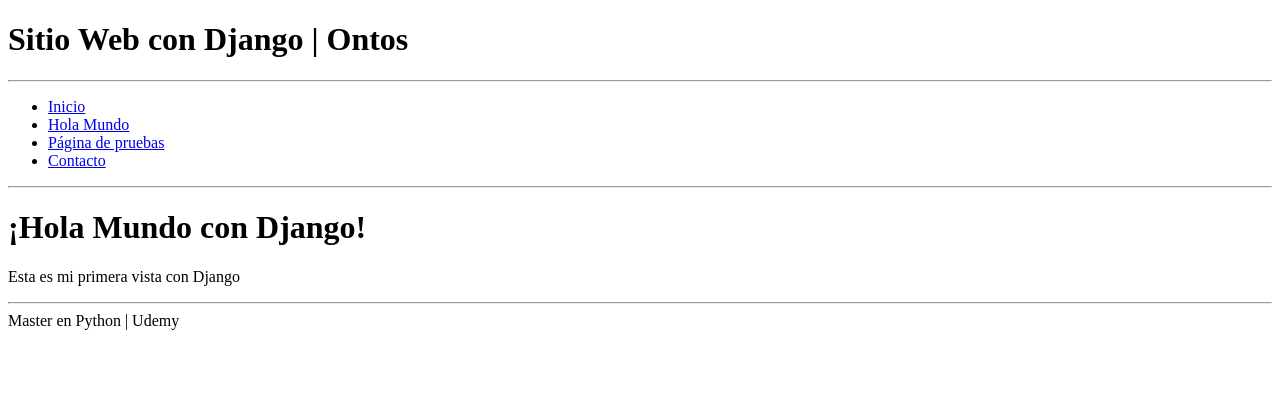
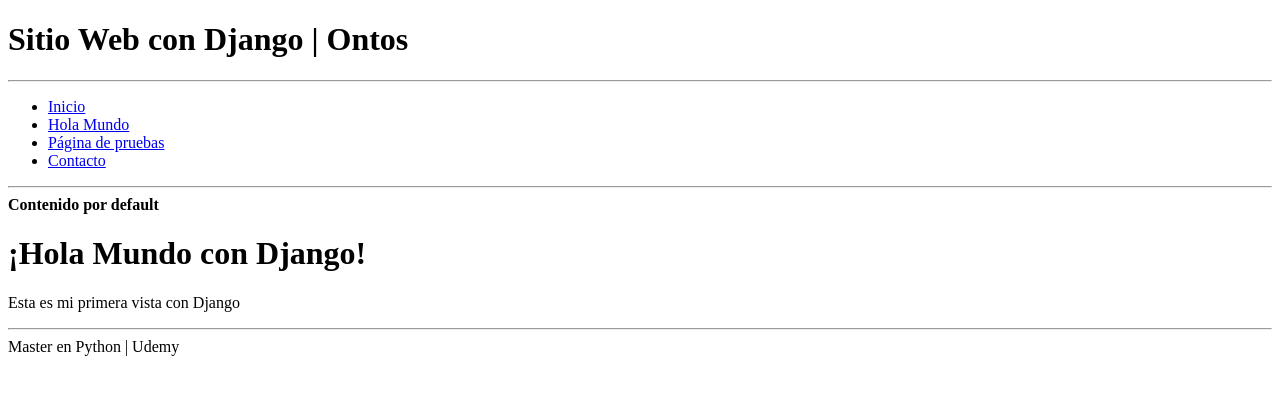
Before and after one commit to Ontos-2021/django_udemy, a Django app: page /hola_mundo/ in a window 1280 px wide. Shown: the top 395 px of the page. Run offline with Django 3.2, Linux system fonts and the light colour scheme.

Commit message:
Herencia en bloques y añadir contenido

```diff
--- a/miapp/templates/hola_mundo.html
+++ b/miapp/templates/hola_mundo.html
@@ -3,6 +3,7 @@
 {% block title %} Hola Mundo {% endblock%}
 
 {% block content %}
-<h1>¡Hola Mundo con Django!</h1>
-<p>Esta es mi primera vista con Django</p>
+    {{ block.super }}
+    <h1>¡Hola Mundo con Django!</h1>
+    <p>Esta es mi primera vista con Django</p>
 {% endblock %}
--- a/miapp/templates/layout.html
+++ b/miapp/templates/layout.html
@@ -28,6 +28,7 @@
     <hr/>
     <div id="content">
         {% block content %}
+            <strong>Contenido por default</strong>
             <!-- Código que viene de los templates -->
         {% endblock %}
     </div>
```
